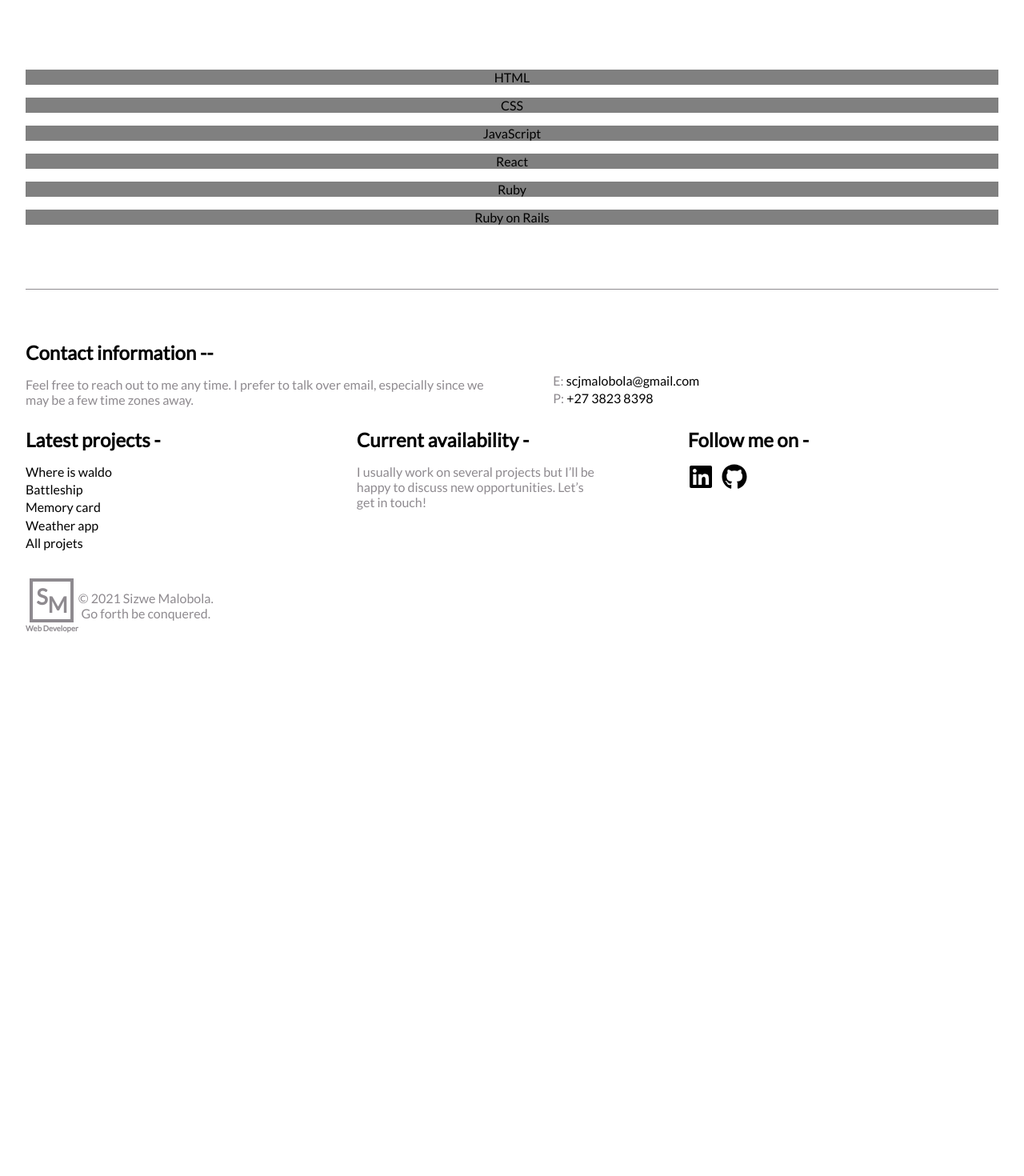
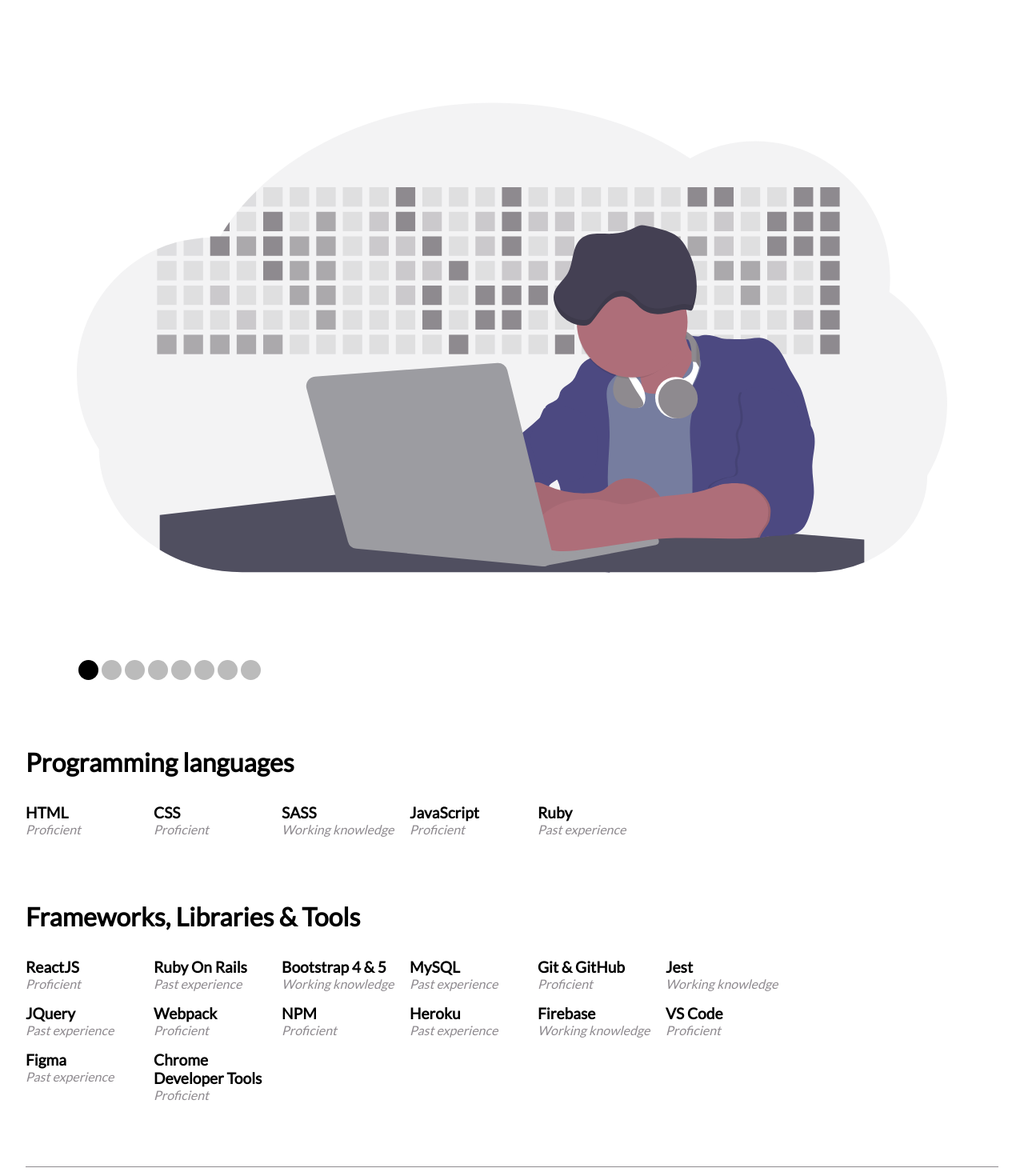
Before and after one commit to SizweMalobola/Portfolio_site, a React (Create React App) app: page /about in a window 1280 px wide. Shown: the part 780-2250 px from the top of the page at 80% size. Before the commit the page ends 1651 px from the top, so only its background shows below. Built offline with nearby package versions, Linux system fonts and the light colour scheme.

Commit message:
added skills section to About

```diff
--- a/src/components/About.js
+++ b/src/components/About.js
@@ -2,6 +2,7 @@
 import styles from "./aboutStyle.module.css";
 import Footer from "./Footer";
 import GoToTop from "./GoToTop";
+import Slideshow from "./Slideshow";
 
 function About() {
   return (
@@ -38,14 +39,91 @@
           much wiser than me. Whomever ends up giving me an opportunity to work
           and grow besides them will not regret taking their chance on me.
         </p>
-        <div className={styles["stack-grid"]}>
-          <div>HTML</div>
-          <div>CSS</div>
-          <div>JavaScript</div>
-          <div>React</div>
-          <div>Ruby</div>
-          <div>Ruby on Rails</div>
-        </div>
+        <Slideshow />
+        <section className={styles["skills"]}>
+          <div>
+            <h2>Programming languages</h2>
+            <div>
+              <h3>HTML</h3>
+              <i>Proficient</i>
+            </div>
+            <div>
+              <h3>CSS</h3>
+              <i>Proficient</i>
+            </div>
+            <div>
+              <h3>SASS</h3>
+              <i>Working knowledge</i>
+            </div>
+            <div>
+              <h3>JavaScript</h3>
+              <i>Proficient</i>
+            </div>
+            <div>
+              <h3>Ruby</h3>
+              <i>Past experience</i>
+            </div>
+          </div>
+          <div>
+            <h2>Frameworks, Libraries & Tools</h2>
+            <div>
+              <h3>ReactJS</h3>
+              <i>Proficient</i>
+            </div>
+            <div>
+              <h3>Ruby On Rails</h3>
+              <i>Past experience</i>
+            </div>
+            <div>
+              <h3>Bootstrap 4 & 5</h3>
+              <i>Working knowledge</i>
+            </div>
+            <div>
+              <h3>MySQL</h3>
+              <i>Past experience</i>
+            </div>
+            <div>
+              <h3>Git & GitHub</h3>
+              <i>Proficient</i>
+            </div>
+            <div>
+              <h3>Jest</h3>
+              <i>Working knowledge</i>
+            </div>
+            <div>
+              <h3>JQuery</h3>
+              <i>Past experience</i>
+            </div>
+            <div>
+              <h3>Webpack</h3>
+              <i>Proficient</i>
+            </div>
+            <div>
+              <h3>NPM</h3>
+              <i>Proficient</i>
+            </div>
+            <div>
+              <h3>Heroku</h3>
+              <i>Past experience</i>
+            </div>
+            <div>
+              <h3>Firebase</h3>
+              <i>Working knowledge</i>
+            </div>
+            <div>
+              <h3>VS Code</h3>
+              <i>Proficient</i>
+            </div>
+            <div>
+              <h3>Figma</h3>
+              <i>Past experience</i>
+            </div>
+            <div>
+              <h3>Chrome Developer Tools</h3>
+              <i>Proficient</i>
+            </div>
+          </div>
+        </section>
         <Footer />
       </div>
       <GoToTop />
--- a/src/components/aboutStyle.module.css
+++ b/src/components/aboutStyle.module.css
@@ -36,45 +36,59 @@
   text-align: center;
   width: 65%;
 }
+.skills {
+  width: 85%;
+}
+.skills > div {
+  margin-bottom: 5rem;
+  display: grid;
+  grid-template-columns: repeat(6, minmax(7rem, 9rem));
+  gap: 1rem;
+}
+.skills > div h2 {
+  font-size: 2rem;
+  grid-column: 1/7;
+}
 
-/* tech-stack showcase */
-.stack-grid {
-  padding: 5rem 0;
-  display: grid;
-  grid-template-columns: repeat(auto, 1fr);
-  gap: 1rem;
-  width: 85%;
-  text-align: center;
+.skills > div > div h3 {
+  font-size: 1.2rem;
 }
-.stack-grid div {
-  background-color: gray;
+.skills > div i {
+  color: var(--gray-primary);
+}
+.skills h2 {
+  margin-bottom: 1rem;
 }
 @media screen and (max-width: 1595px) {
   .title,
   .subtitle,
   .content {
-    width: 80%;
+    width: 90%;
   }
-  .stack-grid {
+  .skills {
     width: 90%;
   }
 }
+
 @media screen and (max-width: 1385px) {
-  .title,
-  .subtitle,
-  .content {
-    width: 85%;
-  }
-  .stack-grid {
-    width: 95%;
-  }
-}
-@media only screen and (max-width: 768px) {
   .title,
   .subtitle,
   .content {
     width: 95%;
   }
+  .skills {
+    width: 95%;
+  }
+}
+@media only screen and (max-width: 810px) {
+  .skills > div {
+    grid-template-columns: repeat(5, minmax(7rem, 9rem));
+  }
+  .skills > div h2 {
+    grid-column: 1/6;
+  }
+}
+@media only screen and (max-width: 768px) {
   .container {
     padding-top: 8rem;
     align-items: center;
@@ -94,8 +108,13 @@
     font-size: 1.2rem;
     font-weight: 550;
   }
-  .stack-grid {
-    padding: 3rem 0;
+}
+@media only screen and (max-width: 715px) {
+  .skills > div {
+    grid-template-columns: repeat(4, minmax(7rem, 9rem));
+  }
+  .skills > div h2 {
+    grid-column: 1/5;
   }
 }
 
@@ -121,7 +140,20 @@
     font-weight: 600;
     text-align: left;
   }
-  .stack-grid {
-    padding: 3rem 0;
+}
+@media only screen and (max-width: 560px) {
+  .skills > div {
+    grid-template-columns: repeat(3, minmax(7rem, 9rem));
+  }
+  .skills > div h2 {
+    grid-column: 1/4;
   }
 }
+@media only screen and (max-width: 500px) {
+  .skills > div {
+    grid-template-columns: repeat(2, 1fr);
+  }
+  .skills > div h2 {
+    grid-column: 1/3;
+  }
+}
```
